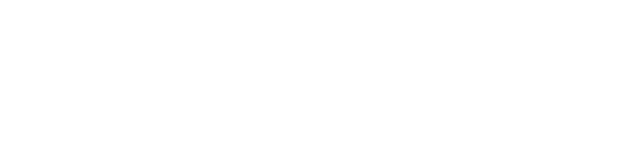
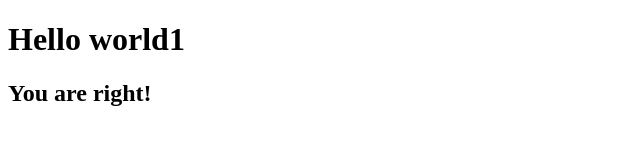
Before and after one commit to nifinik/petrichenkoPractice, a plain HTML site: page index.html in a window 1280 px wide. Shown: the whole page, without its empty margins (0-640 px from the left). Drawn offline with Linux system fonts and the light colour scheme.

Commit message:
index.html mode

```diff
--- a/index.html
+++ b/index.html
@@ -6,6 +6,8 @@
     <title>Document</title>
   </head>
   <body>
+    <h1>Hello world1</h1>
+    <h2>You are right!</h2>
     <script src="js/script.js"></script>
   </body>
 </html>
```
